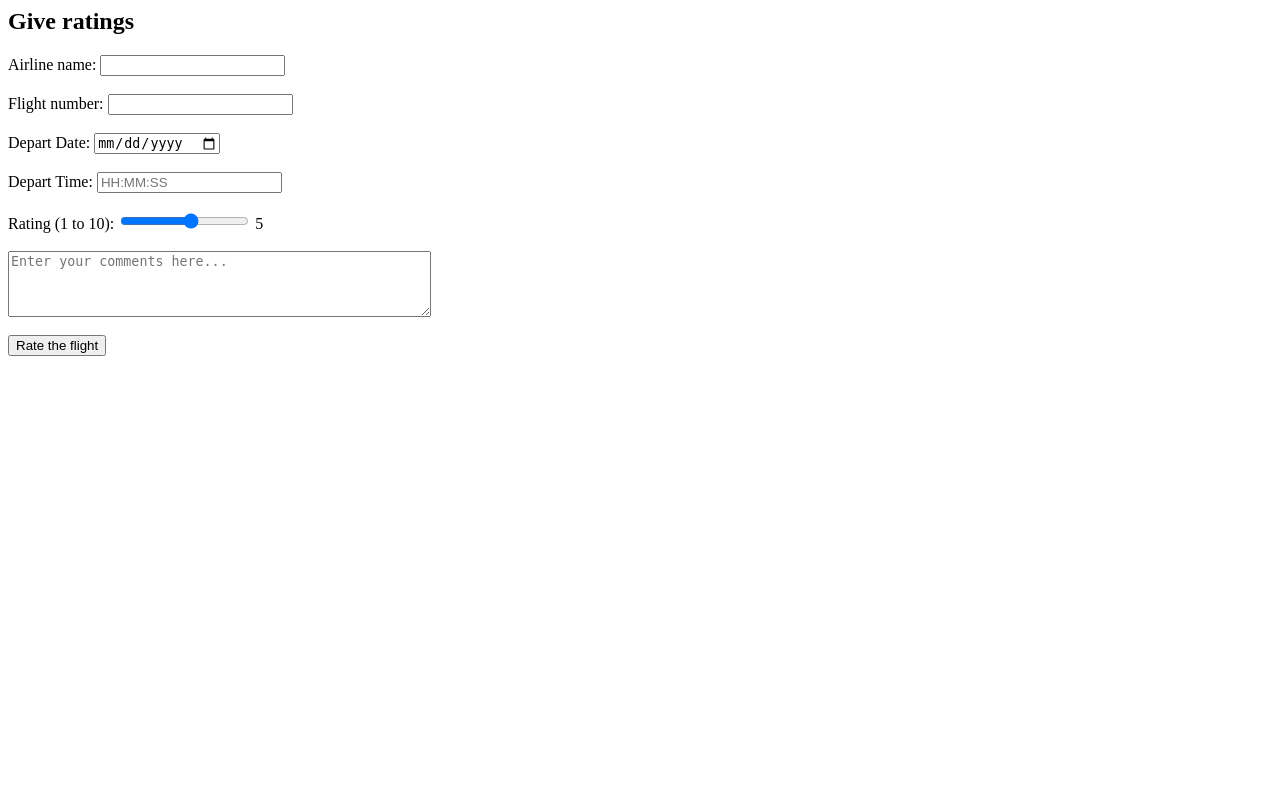
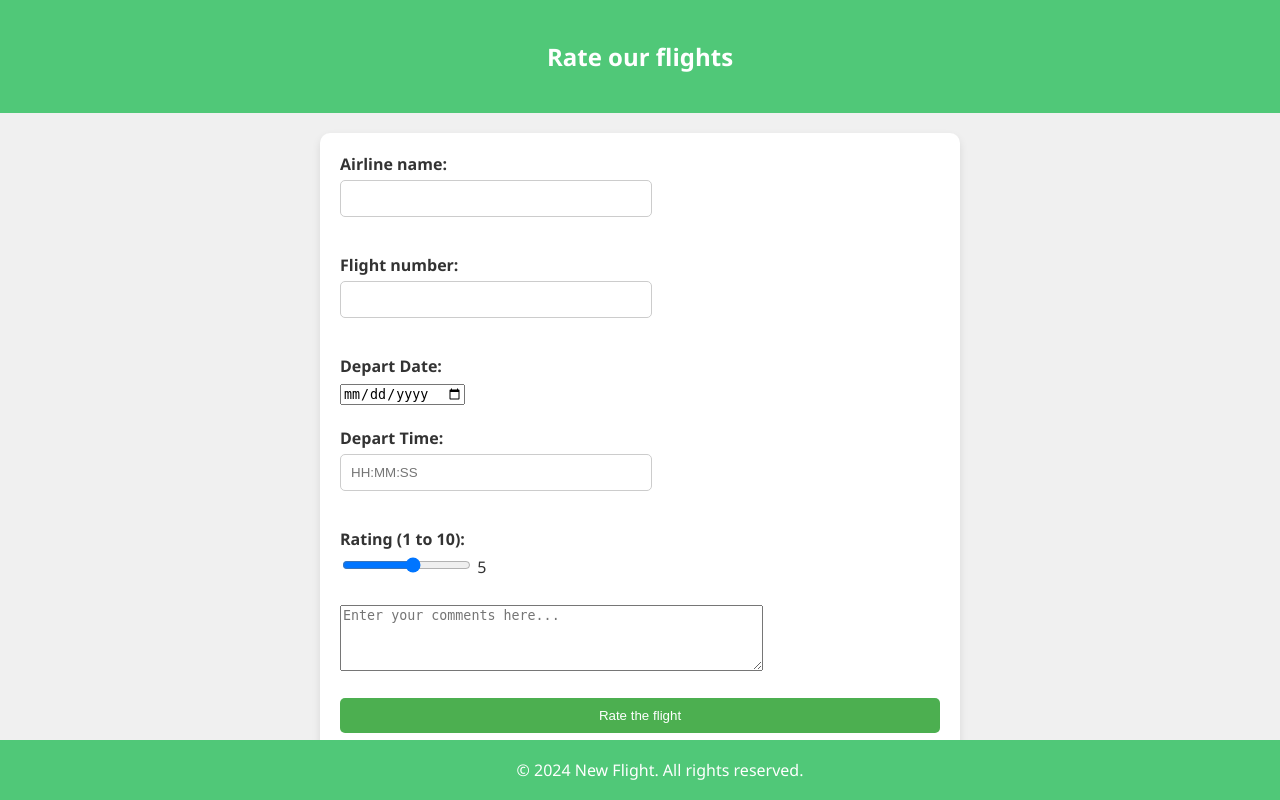
Before and after one commit to 3btesham/Airline-System-Website, a Flask app: page /rating.html in a window 1280 px wide. Run offline with Flask 3, Linux system fonts and the light colour scheme; a user stored in the database is signed in.

Commit message:
Update rating.html

```diff
--- a/Templates/rating.html
+++ b/Templates/rating.html
@@ -1,4 +1,16 @@
-<h2>Give ratings</h2>
+<!DOCTYPE html>
+<html lang="en">
+    <head>
+        <meta charset="UTF-8">
+        <meta name="viewport" content="width=device-width, initial-scale=1.0">
+        <title>rating</title>
+        <link rel="stylesheet" href="rating.css">
+    </head>
+<body>
+<header>
+<h2>Rate our flights</h2>
+</header>
+<section>
     <form action="/submit_rating" method="POST">
         <label for="airline_name">Airline name:</label>
         <input type="text" id="airline_name" name="airline_name" required maxlength="20"><br><br>
@@ -20,3 +32,9 @@
         <textarea id="comments" name="comments" rows="4" cols="50" required placeholder="Enter your comments here..."></textarea><br><br>
         <input type="submit" value="Rate the flight">
         </form>
+    </section>
+</body>
+    <footer>
+        <p>&copy; 2024 New Flight. All rights reserved.</p>
+    </footer>
+    </html>
```
Lines whose indentation alone changed are shown as unchanged.
